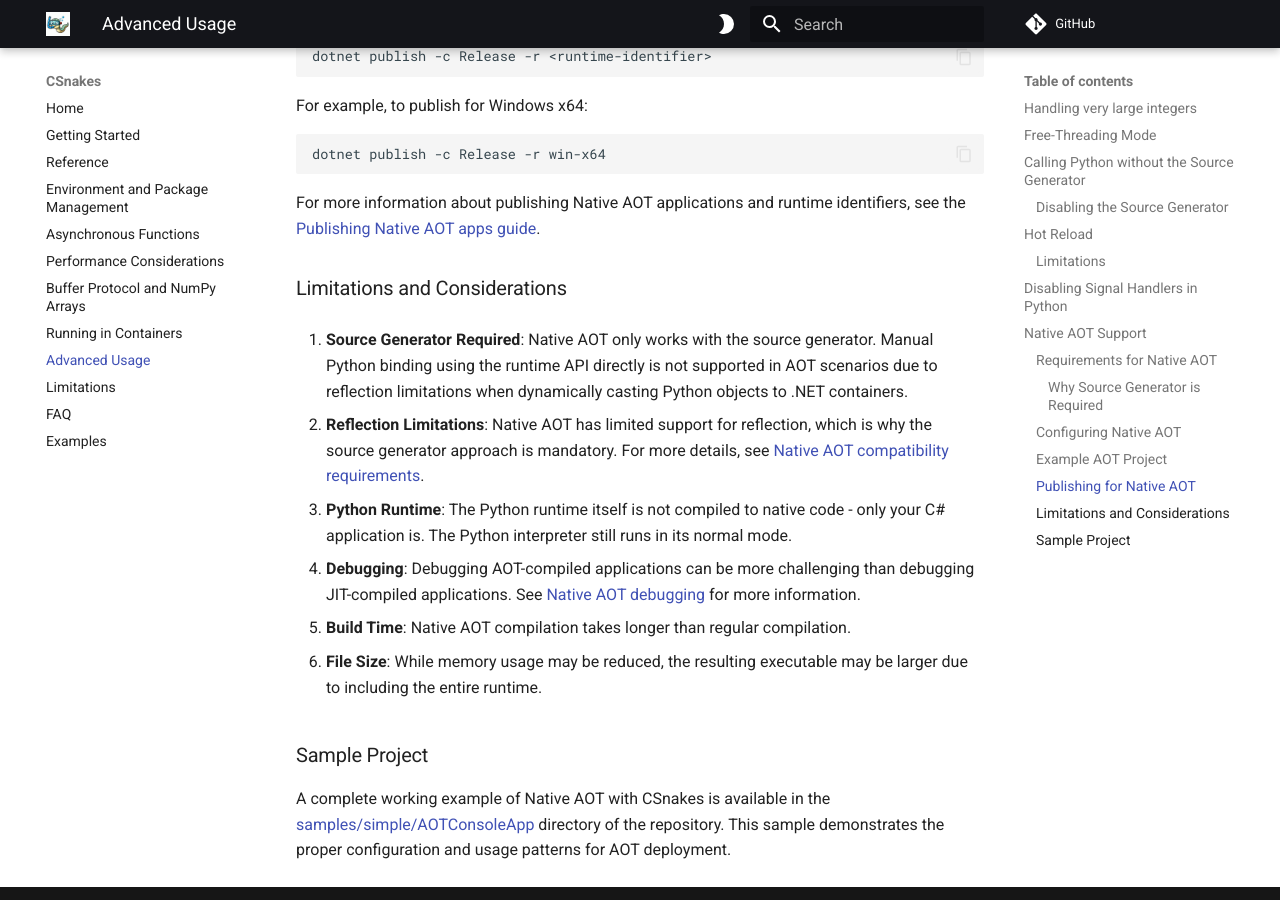
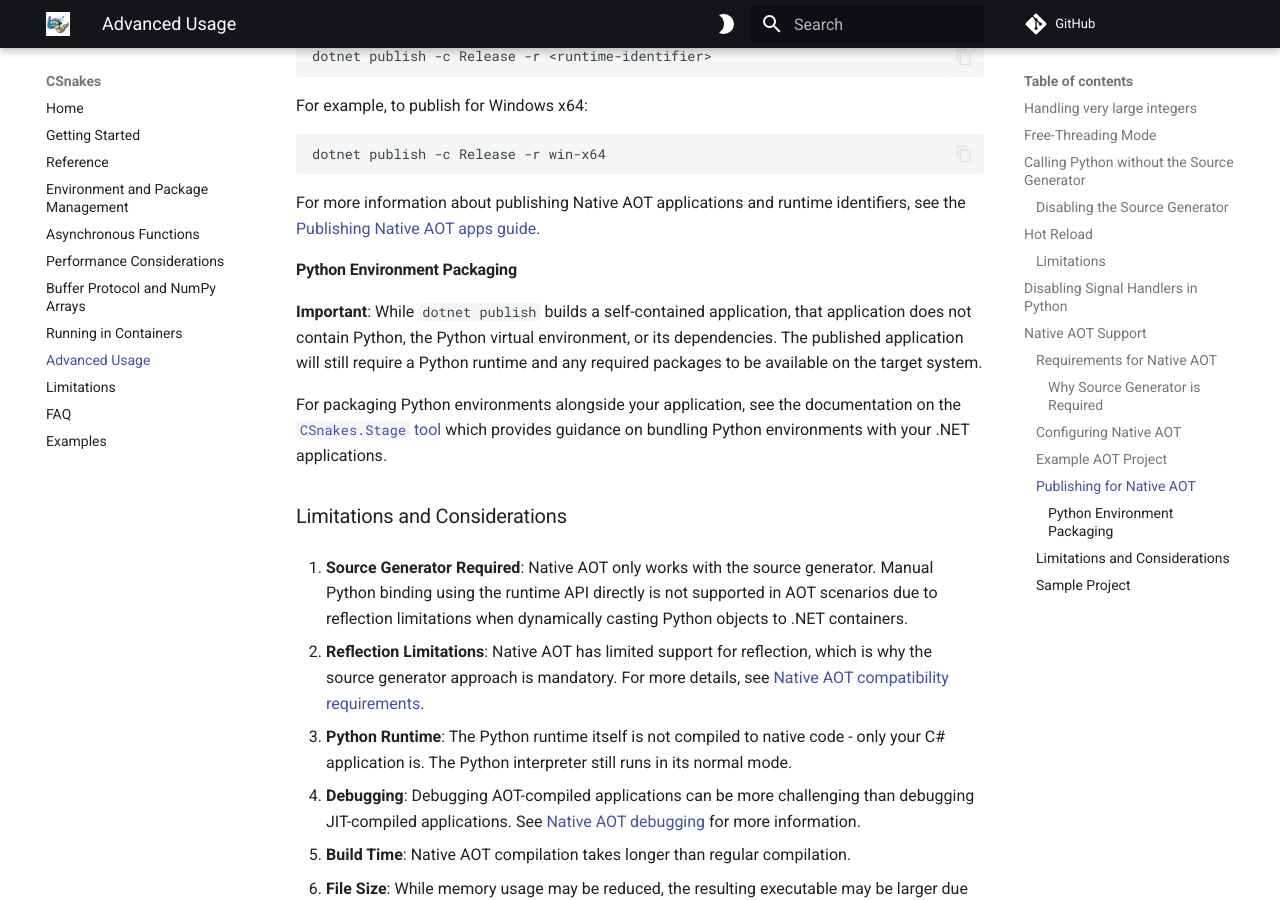
Before and after one commit to tonybaloney/CSnakes, an MkDocs documentation site: the page built from docs/advanced.md, in a window 1280 px wide and 900 px high, scrolled down 6590 px. Built offline with MkDocs 1.6.1 and Material for MkDocs 9.7.7, drawn with Linux system fonts in a browser that asks for light colours; comment, search, counter and statistics services are not loaded.

Commit message:
Add Python environment packaging note to Native AOT documentation
Co-authored-by: tonybaloney <1532417+tonybaloney@users.noreply.github.com>

```diff
--- a/docs/advanced.md
+++ b/docs/advanced.md
@@ -274,6 +274,12 @@ dotnet publish -c Release -r win-x64
 
 For more information about publishing Native AOT applications and runtime identifiers, see the [Publishing Native AOT apps guide](https://learn.microsoft.com/en-us/dotnet/core/deploying/native-aot/).
 
+#### Python Environment Packaging
+
+**Important**: While `dotnet publish` builds a self-contained application, that application does not contain Python, the Python virtual environment, or its dependencies. The published application will still require a Python runtime and any required packages to be available on the target system.
+
+For packaging Python environments alongside your application, see the documentation on the [`CSnakes.Stage` tool](https://tonybaloney.github.io/CSnakes/docker/) which provides guidance on bundling Python environments with your .NET applications.
+
 ### Limitations and Considerations
 
 1. **Source Generator Required**: Native AOT only works with the source generator. Manual Python binding using the runtime API directly is not supported in AOT scenarios due to reflection limitations when dynamically casting Python objects to .NET containers.
```
